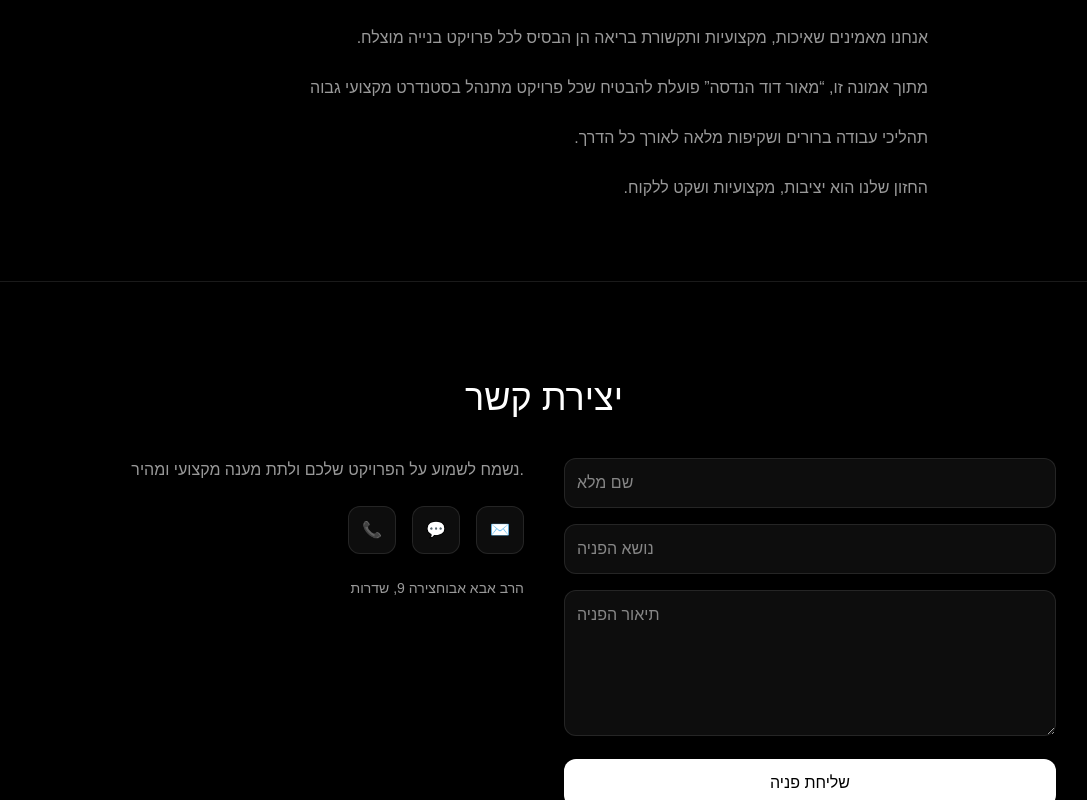
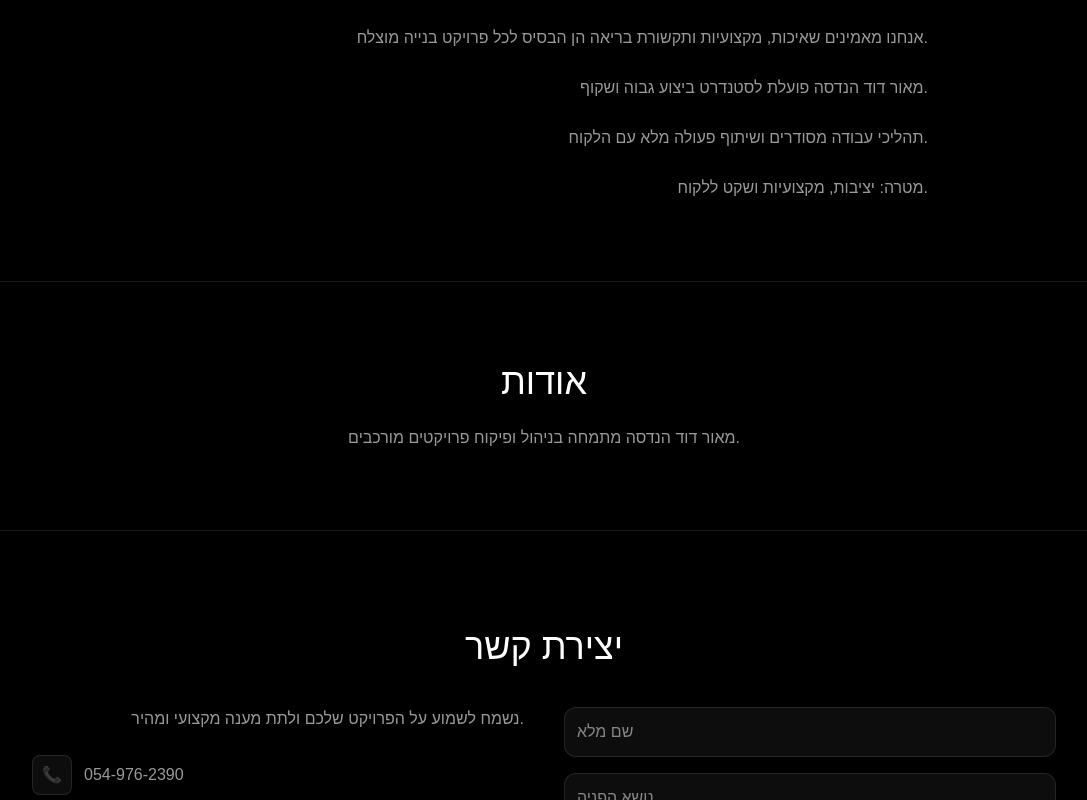
Before and after one commit to maordeng/construction-site, a Next.js app: page / in a window 1280 px wide. Shown: the part 2580-3380 px from the top of the page, without its empty margins (96-1183 px from the left). Built offline with nearby package versions, Linux system fonts and the light colour scheme.

Commit message:
reorder about/contact + fix contact labels display

```diff
--- a/app/page.tsx
+++ b/app/page.tsx
@@ -320,7 +320,6 @@ export default function Home() {
                 ✕
               </button>
 
-              {/* thumbnails */}
               <div className="flex justify-center gap-3 mt-6">
                 {activeProject.images.map((img: string, index: number) => (
                   <button
@@ -350,27 +349,27 @@ export default function Home() {
 
         <div className="max-w-3xl mx-auto text-white/60 space-y-6 leading-relaxed text-right">
 
-          <p>
-            .אנחנו מאמינים שאיכות, מקצועיות ותקשורת בריאה הן הבסיס לכל פרויקט בנייה מוצלח
-          </p>
-
-          <p>
-            מתוך אמונה זו, “מאור דוד הנדסה” פועלת להבטיח שכל פרויקט מתנהל בסטנדרט מקצועי גבוה
-          </p>
-
-          <p>
-            .תהליכי עבודה ברורים ושקיפות מלאה לאורך כל הדרך
-          </p>
-
-          <p>
-            .החזון שלנו הוא יציבות, מקצועיות ושקט ללקוח
-          </p>
+          <p>אנחנו מאמינים שאיכות, מקצועיות ותקשורת בריאה הן הבסיס לכל פרויקט בנייה מוצלח.</p>
+          <p>מאור דוד הנדסה פועלת לסטנדרט ביצוע גבוה ושקוף.</p>
+          <p>תהליכי עבודה מסודרים ושיתוף פעולה מלא עם הלקוח.</p>
+          <p>מטרה: יציבות, מקצועיות ושקט ללקוח.</p>
 
         </div>
 
       </section>
 
-      {/* CONTACT (ONLY ONE) */}
+      {/* ABOUT (MOVED UP) */}
+      <section id="about" className="bg-black border-t border-white/10 py-20 px-4 sm:px-6 text-center">
+
+        <h2 className="text-4xl font-light mb-6">אודות</h2>
+
+        <p className="text-white/60 max-w-2xl mx-auto">
+          מאור דוד הנדסה מתמחה בניהול ופיקוח פרויקטים מורכבים.
+        </p>
+
+      </section>
+
+      {/* CONTACT (ONLY ONE + FIXED LABELS) */}
       <section
         id="contact"
         className="bg-black border-t border-white/10 py-24 px-4 sm:px-6 text-center"
@@ -379,36 +378,37 @@ export default function Home() {
 
         <div className="max-w-5xl mx-auto grid grid-cols-1 md:grid-cols-2 gap-10 text-right">
 
-          {/* INFO */}
           <div className="space-y-6">
 
             <p className="text-white/60">
               נשמח לשמוע על הפרויקט שלכם ולתת מענה מקצועי ומהיר.
             </p>
 
-            <div className="flex gap-4 justify-end">
+            <div className="space-y-4 text-white/60">
 
-              <a href="tel:0549762390" className="w-12 h-12 flex items-center justify-center rounded-xl bg-white/5 border border-white/10">
-                📞
+              <a href="tel:0549762390" className="flex items-center gap-3 hover:text-white">
+                <span className="w-10 h-10 flex items-center justify-center rounded-lg bg-white/5 border border-white/10">📞</span>
+                <span>054-976-2390</span>
               </a>
 
-              <a href="https://wa.me/972549762390" target="_blank" className="w-12 h-12 flex items-center justify-center rounded-xl bg-white/5 border border-white/10">
-                💬
+              <a href="https://wa.me/972549762390" target="_blank" className="flex items-center gap-3 hover:text-white">
+                <span className="w-10 h-10 flex items-center justify-center rounded-lg bg-white/5 border border-white/10">💬</span>
+                <span>וואטסאפ</span>
               </a>
 
-              <a href="mailto:office@maordeng.com" className="w-12 h-12 flex items-center justify-center rounded-xl bg-white/5 border border-white/10">
-                ✉️
+              <a href="mailto:office@maordeng.com" className="flex items-center gap-3 hover:text-white">
+                <span className="w-10 h-10 flex items-center justify-center rounded-lg bg-white/5 border border-white/10">✉️</span>
+                <span>office@maordeng.com</span>
               </a>
 
             </div>
 
-            <div className="text-white/60 text-sm">
+            <div className="text-white/60 text-sm mt-4">
               הרב אבא אבוחצירה 9, שדרות
             </div>
 
           </div>
 
-          {/* FORM */}
           <form
             className="space-y-4"
             onSubmit={(e) => {
@@ -438,16 +438,6 @@ export default function Home() {
         </div>
       </section>
 
-      {/* ABOUT */}
-      <section id="about" className="bg-black border-t border-white/10 py-20 px-4 sm:px-6 text-center">
-
-        <h2 className="text-4xl font-light mb-6">אודות</h2>
-
-        <p className="text-white/60 max-w-2xl mx-auto">
-          מאור דוד הנדסה מתמחה בניהול ופיקוח פרויקטים מורכבים.
-        </p>
-      </section>
-
     </main>
   );
 }
```
